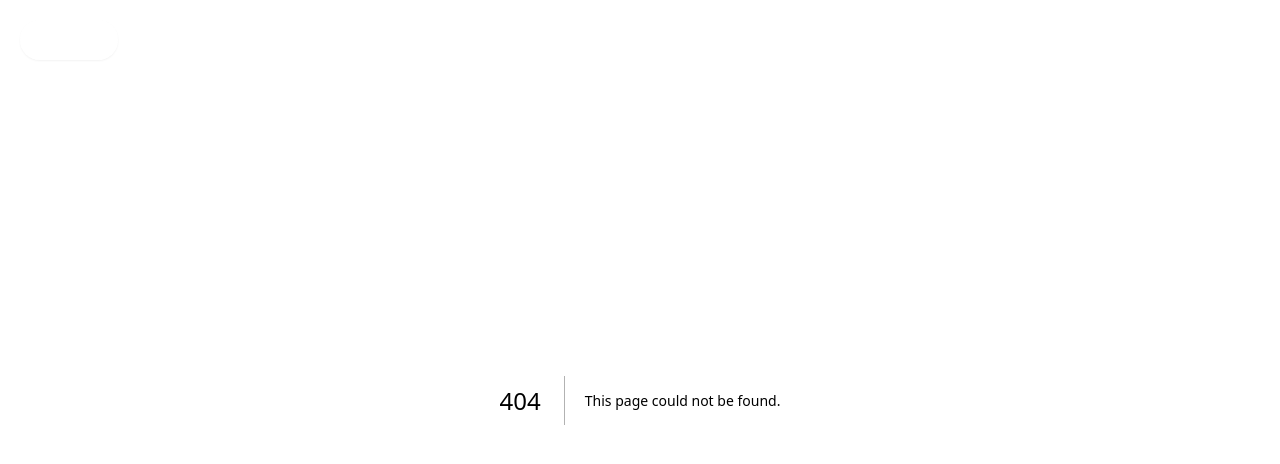
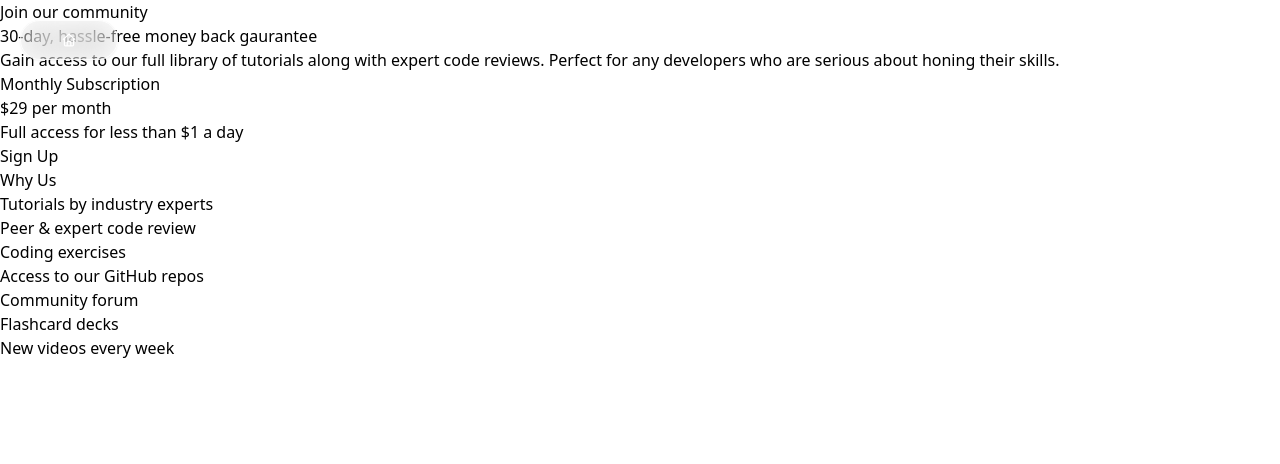
Before and after one commit to spencerattick/styling-showcase, a Next.js app: page /cards/price-grid in a window 1280 px wide. Before the commit this address had no page. Shown: the top 464 px of the page. Built offline with nearby package versions, Linux system fonts and the light colour scheme.

Commit message:
add content for price grid

```diff
--- /dev/null
+++ b/src/app/cards/price-grid/page.tsx
@@ -0,0 +1,41 @@
+import React from "react";
+
+export default function PriceGrid() {
+  return (
+    <div>
+      <div>
+        <div>
+          <h1>Join our community</h1>
+          <h2>30-day, hassle-free money back gaurantee</h2>
+          <p>
+            Gain access to our full library of tutorials along with expert code
+            reviews. Perfect for any developers who are serious about honing
+            their skills.
+          </p>
+        </div>
+        <div>
+          <div>
+            <h2>Monthly Subscription</h2>
+            <h1>
+              $29 <span>per month</span>
+            </h1>
+            <p>Full access for less than $1 a day</p>
+            <button>Sign Up</button>
+          </div>
+          <div>
+            <h2>Why Us</h2>
+            <ul>
+              <li>Tutorials by industry experts</li>
+              <li>Peer & expert code review</li>
+              <li>Coding exercises</li>
+              <li>Access to our GitHub repos</li>
+              <li>Community forum</li>
+              <li>Flashcard decks</li>
+              <li>New videos every week</li>
+            </ul>
+          </div>
+        </div>
+      </div>
+    </div>
+  );
+}
```
